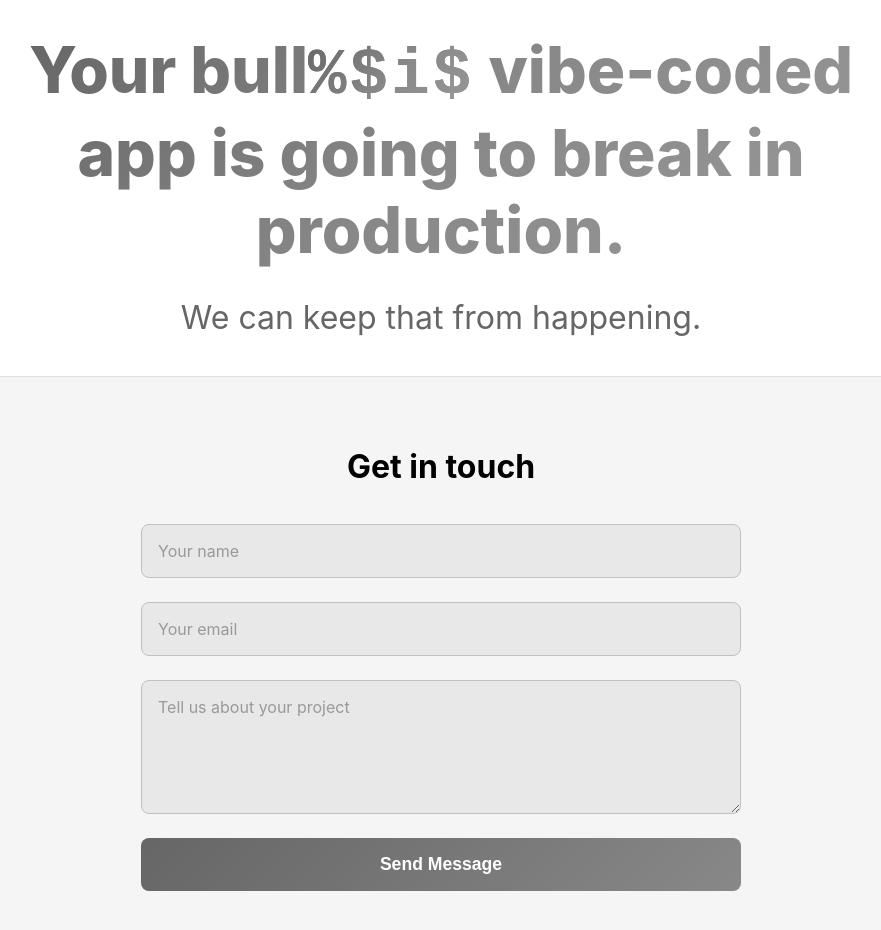
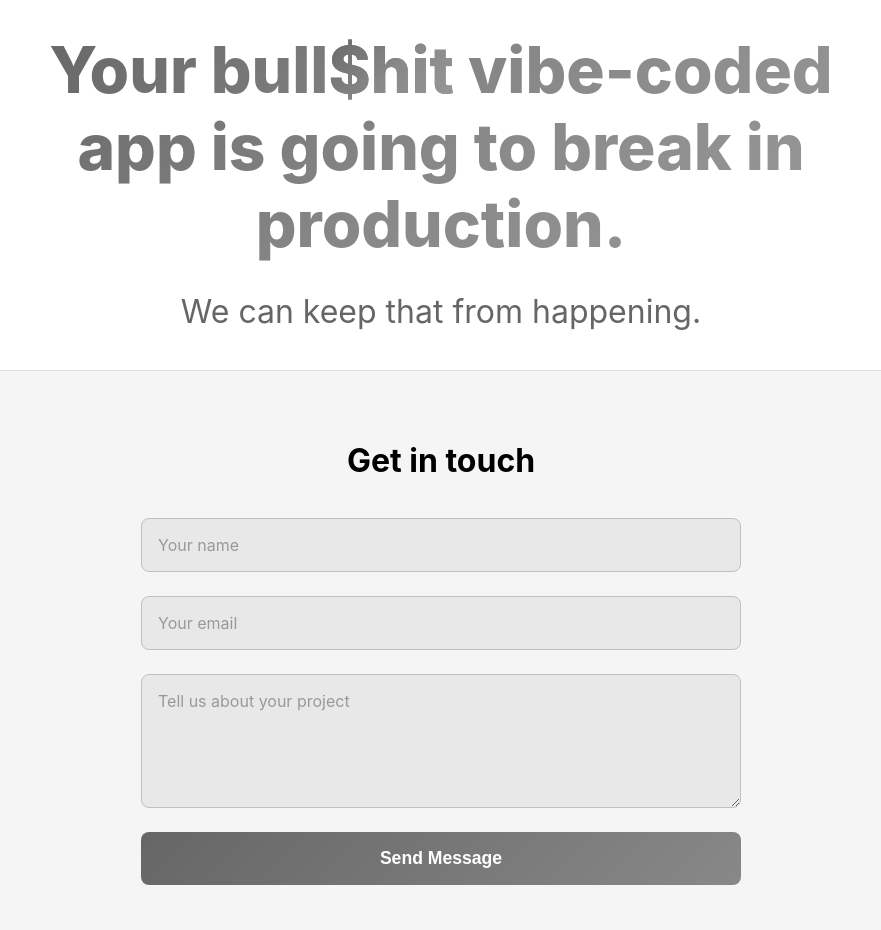
Before and after one commit to ktut/fixyourvibes, a Vue app: page / in a window 1280 px wide. Shown: the top 930 px of the page, without its empty margins (199-1080 px from the left). Built offline with nearby package versions, Linux system fonts and the light colour scheme.

Commit message:
Update App.vue

```diff
--- a/src/App.vue
+++ b/src/App.vue
@@ -10,7 +10,8 @@ export default {
     return {
       animatedChars: ['$', '%', '*', '&', '!'],
       glitchText: '$$$$',
-      animationInterval: null
+      animationInterval: null,
+      glitchIndex: 0 // Track which position shows special character
     }
   },
   mounted() {
@@ -26,14 +27,17 @@ export default {
       const correctLetters = ['s', 'h', 'i', 't']
       this.animationInterval = setInterval(() => {
         this.glitchText = Array.from({ length: 4 }, (_, index) => {
-          // 25% chance to show the correct letter in its proper place
-          if (Math.random() < 0.25) {
-            return correctLetters[index]
+          // Only the position at glitchIndex shows a special character
+          // The other 3 positions show the correct letter
+          if (index === this.glitchIndex) {
+            return this.animatedChars[Math.floor(Math.random() * this.animatedChars.length)]
           }
-          // Otherwise show a random character from animatedChars
-          return this.animatedChars[Math.floor(Math.random() * this.animatedChars.length)]
+          return correctLetters[index]
         }).join('')
-      }, 400)
+
+        // Move to next position
+        this.glitchIndex = (this.glitchIndex + 1) % 4
+      }, 1000)
     }
   }
 }
@@ -82,9 +86,6 @@ export default {
     background-clip: text;
 
     .glitch {
-      font-family: 'Courier New', monospace;
-      font-weight: 900;
-      letter-spacing: 0.05em;
       display: inline-block;
       background: $gradient-primary;
       -webkit-background-clip: text;
```
